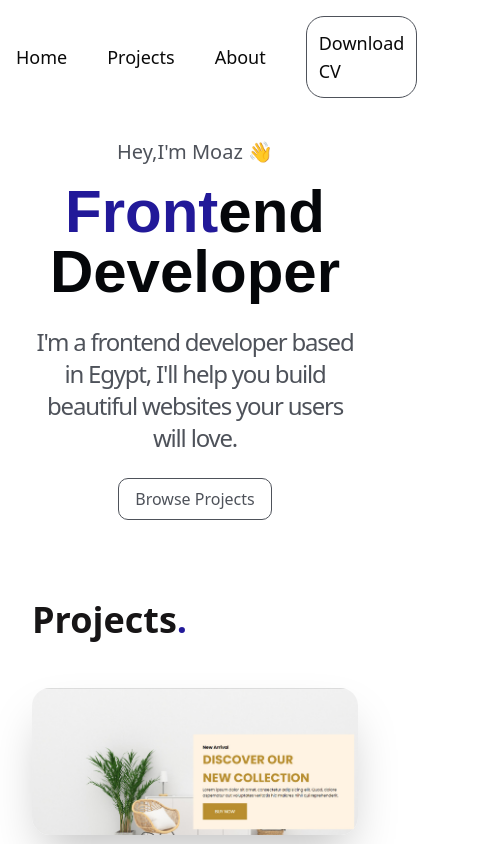
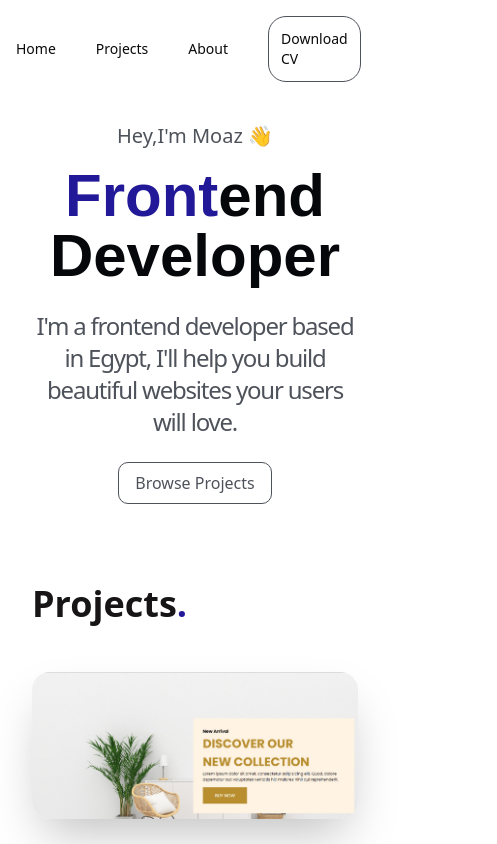
Before and after one commit to MoazElsayedMohamed/portfolio, a React (Vite) app: page / in a window 390 px wide. Shown: the top 844 px of the page, 497 px wide, since content can reach past the window. Built offline with nearby package versions, Linux system fonts and the light colour scheme.

Commit message:
fix: fix responive design

```diff
--- a/src/App.tsx
+++ b/src/App.tsx
@@ -17,9 +17,9 @@ function App() {
     <main>
       <section className="flex justify-between items-center p-4 lg:mb-20">
         <div className="w-32">
-          <img src="/logo.jpg" className="" alt="" />
+          <img src="/logo.jpg" className="lg:block hidden" alt="" />
         </div>
-        <div className="flex gap-10 font-medium text-lg pr-20 items-center">
+        <div className="flex gap-10 font-medium text-sm lg:text-lg pr-20 items-center">
           <a href="#" className="hover:text-[#221999]">
             Home
           </a>
```
